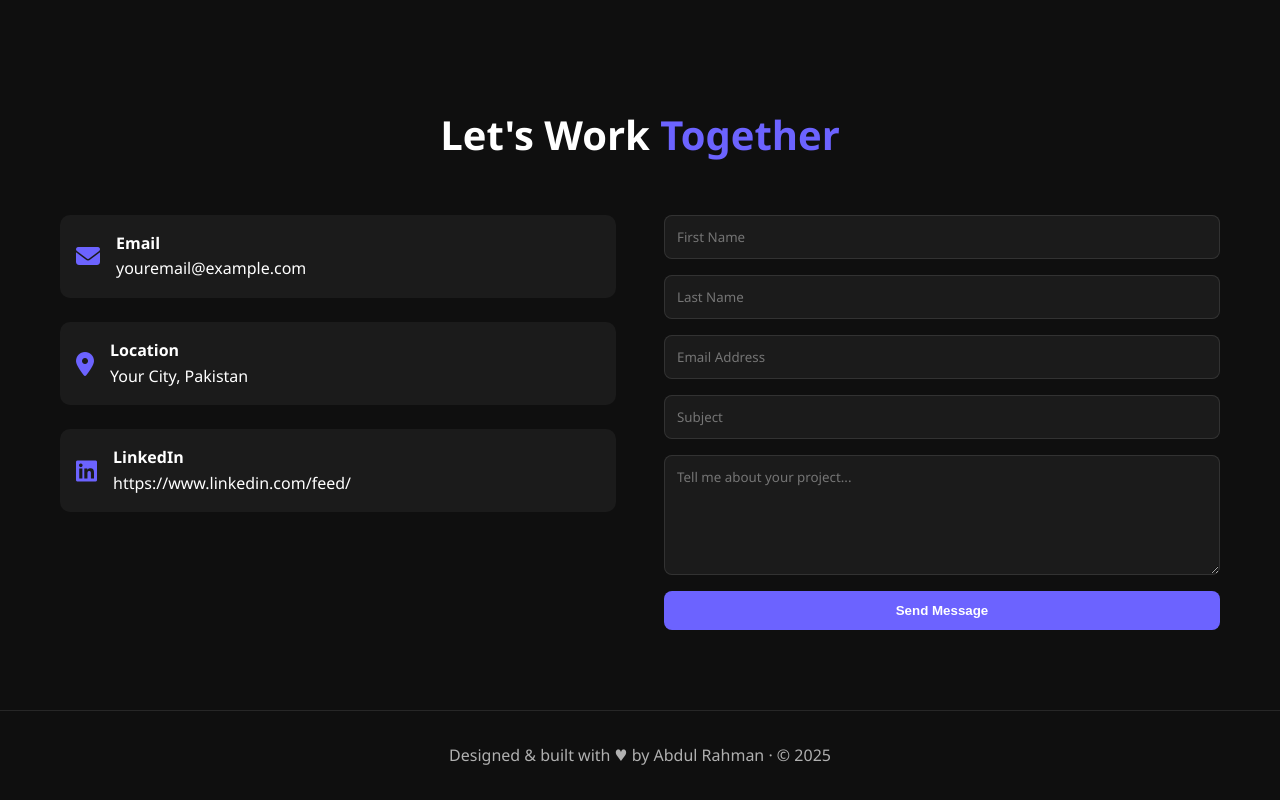
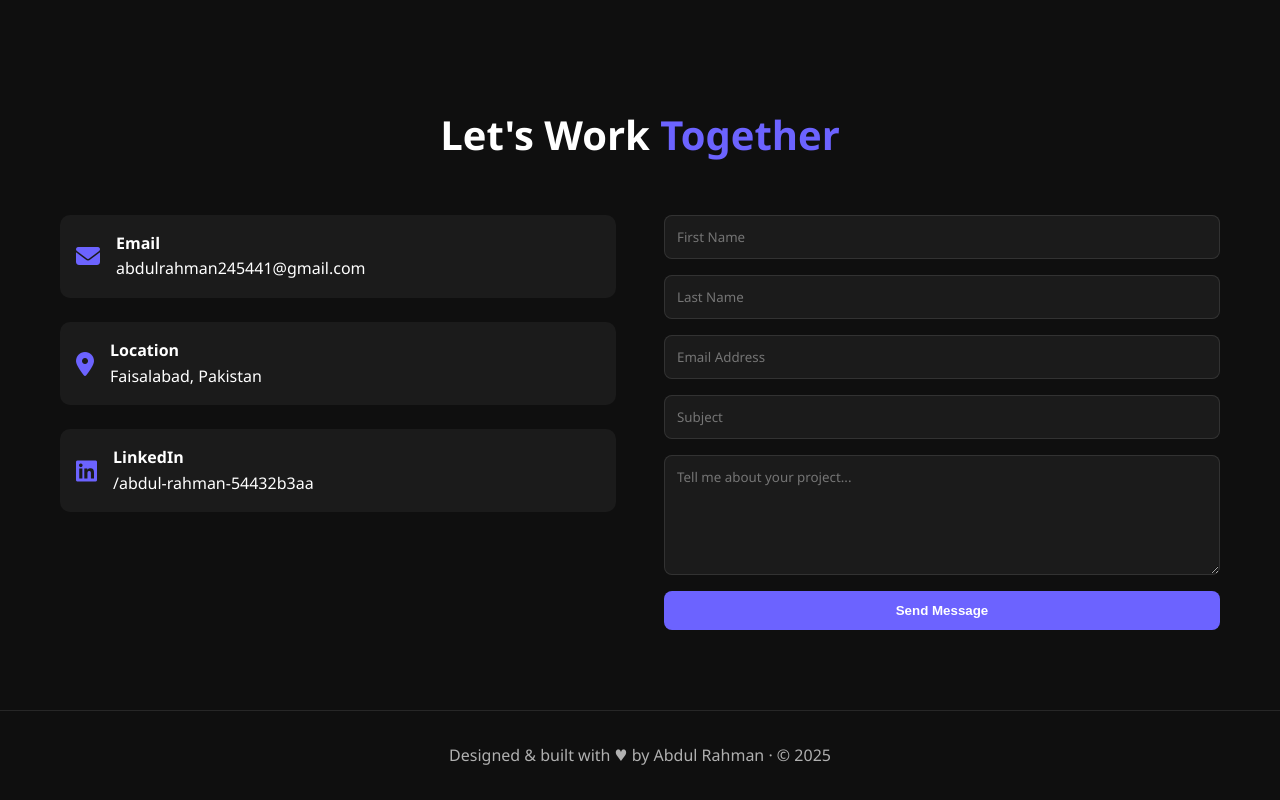
Before and after one commit to abdulrahman245441-tech/my-portfolio, a plain HTML site: page index.html in a window 1280 px wide. Shown: the part 3137-3937 px from the top of the page. Drawn offline with Linux system fonts and the light colour scheme.

Commit message:
Add files via upload

```diff
--- a/index.html
+++ b/index.html
@@ -525,9 +525,9 @@
             <h2 class="section-title">Let's Work <span>Together</span></h2>
             <div class="contact-content">
                 <div class="contact-info">
-                    <div class="contact-card"><i class="fas fa-envelope"></i><div><strong>Email</strong><br>youremail@example.com</div></div>
-                    <div class="contact-card"><i class="fas fa-map-marker-alt"></i><div><strong>Location</strong><br>Your City, Pakistan</div></div>
-                    <div class="contact-card"><i class="fab fa-linkedin"></i><div><strong>LinkedIn</strong><br>https://www.linkedin.com/feed/</div></div>
+                    <div class="contact-card"><i class="fas fa-envelope"></i><div><strong>Email</strong><br>abdulrahman245441@gmail.com</div></div>
+                    <div class="contact-card"><i class="fas fa-map-marker-alt"></i><div><strong>Location</strong><br>Faisalabad, Pakistan</div></div>
+                    <div class="contact-card"><i class="fab fa-linkedin"></i><div><strong>LinkedIn</strong><br>/abdul-rahman-54432b3aa</div></div>
                 </div>
                 <form class="contact-form" id="contactForm">
                     <input type="text" placeholder="First Name" id="firstName" required>
```
